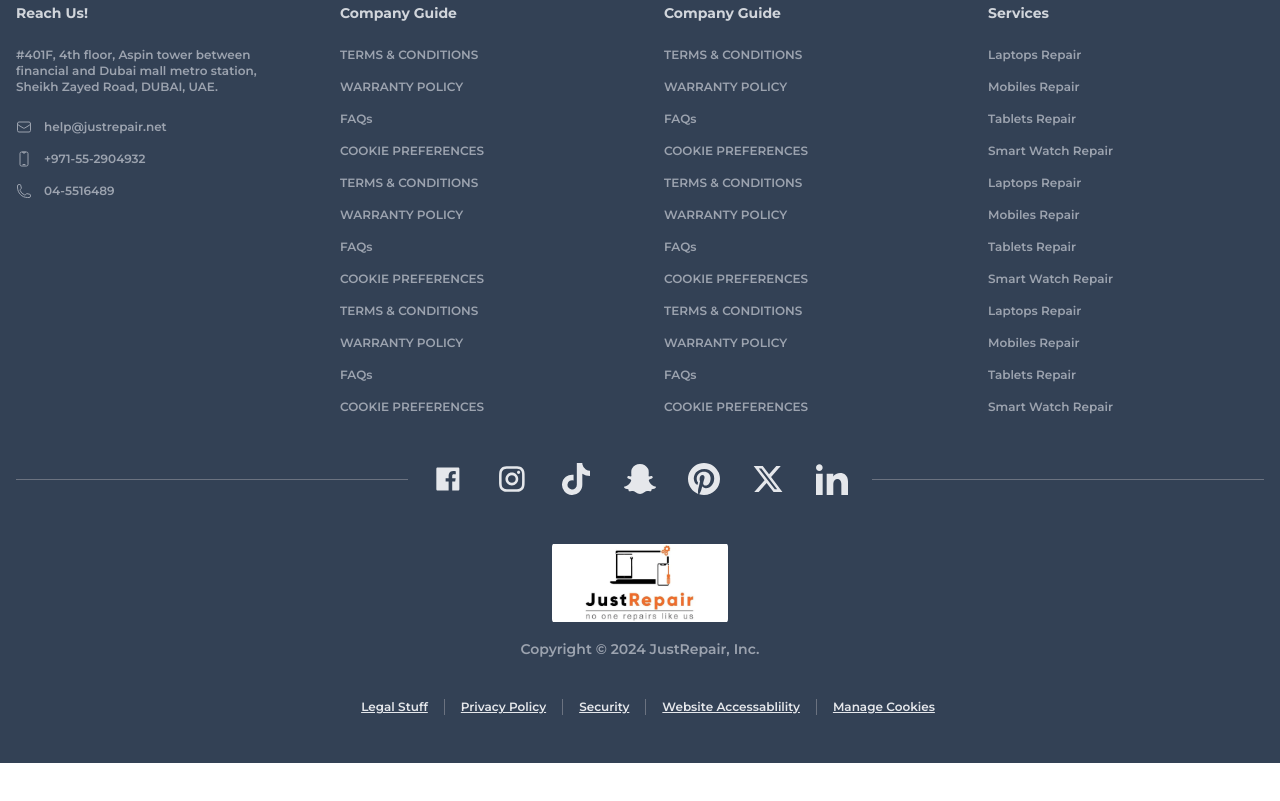
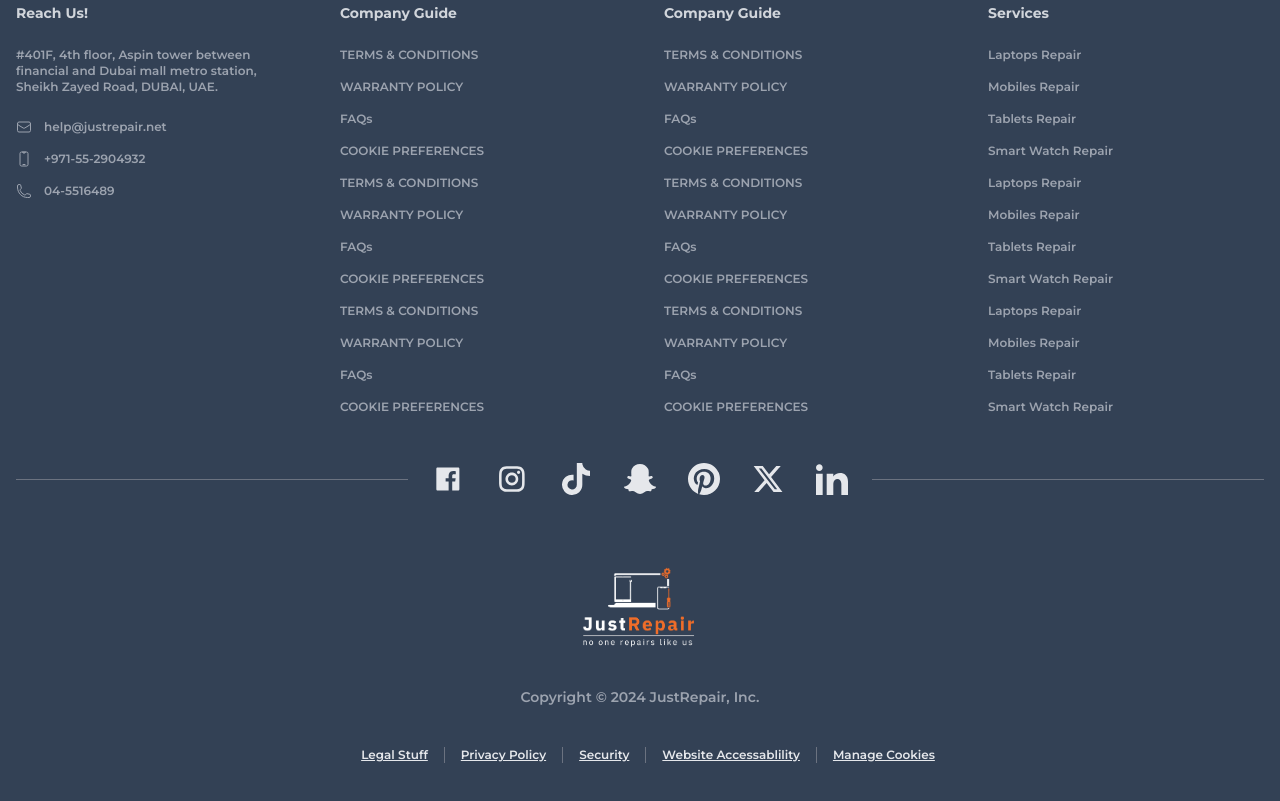
Before and after one commit to AbdulrehmanTs/justrepair, a website: page article.html in a window 1280 px wide. Shown: the part 8605-9406 px from the top of the page. Before the commit the page ends 9368 px from the top, so only its background shows below. Drawn offline with nearby package versions, Linux system fonts and the light colour scheme.

Commit message:
footer-logo

```diff
--- a/article.html
+++ b/article.html
@@ -2681,11 +2681,11 @@
           <a
           aria-label="logo"
           href="./index.html"
-            class="md-logo focus:outline-none h-20 w-44"
+          class="md-logo focus:outline-none h-32 w-52"
         >
           <img
             class="w-full h-full object-contain rounded"
-              src="./assets/images/logo.webp"
+            src="./assets/images/JustRepairLight.png"
             alt="logo"
           />
         </a>
```
Also changed, not shown: blogs.html (+2 -2 lines), layout.html (+2 -2 lines), services.html (+2 -2 lines), student-discount.html (+2 -2 lines). Lines whose indentation alone changed are shown as unchanged.
